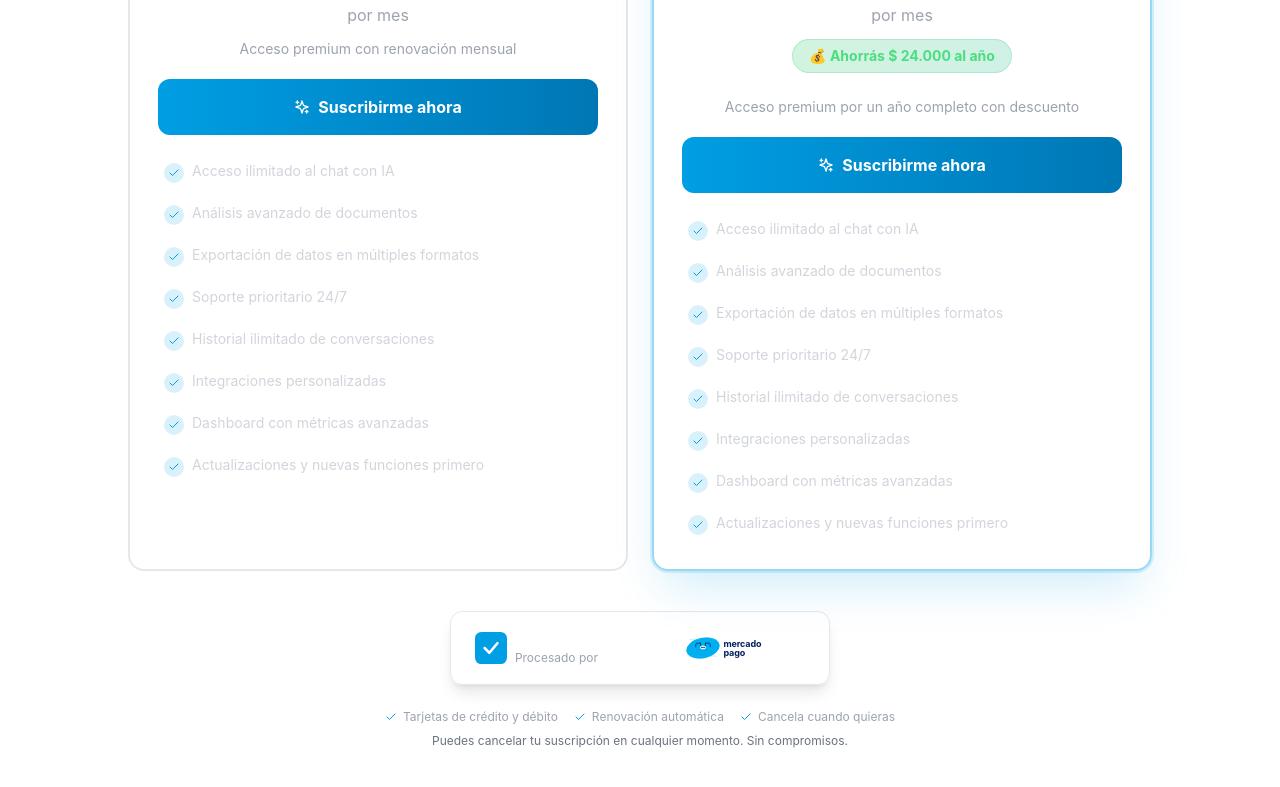
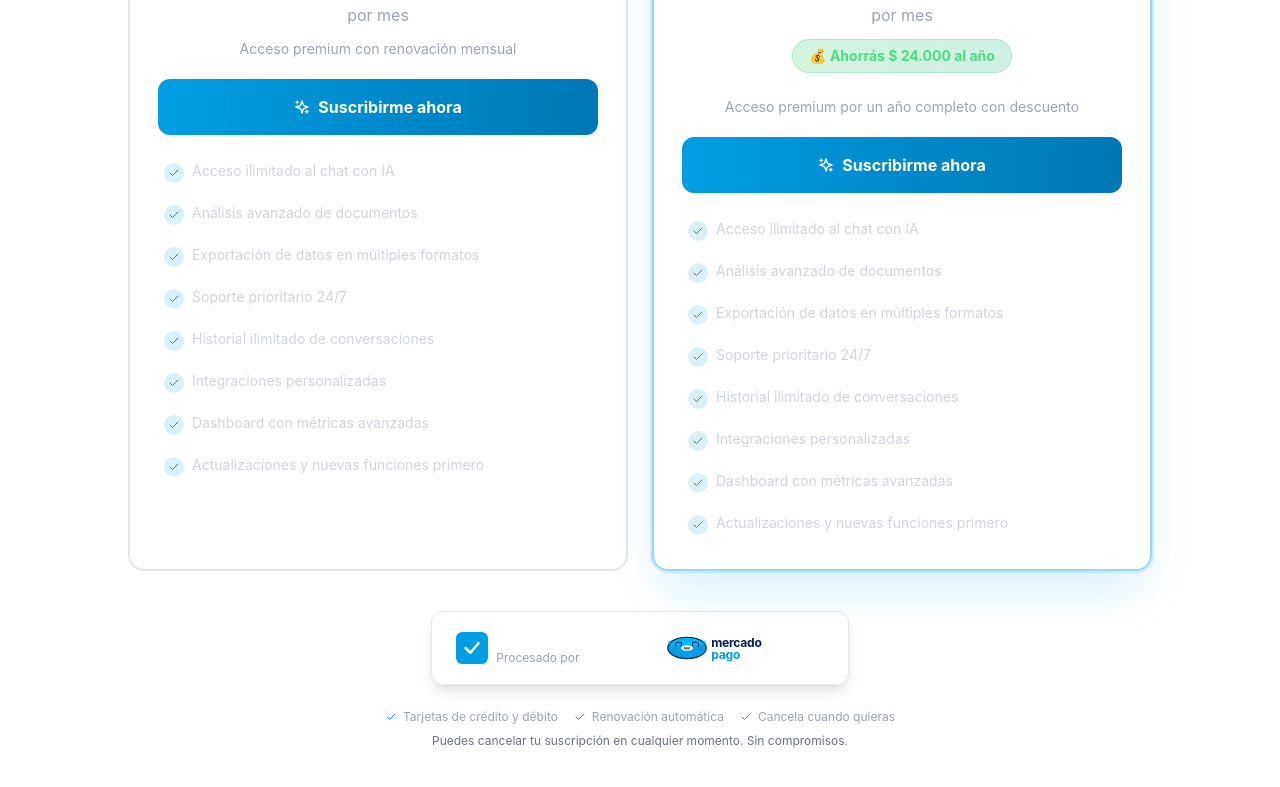
Before and after one commit to EugeNardi/mvp-IAempresas, a React (Vite) app: page /premium in a window 1280 px wide. Shown: the part 533-1320 px from the top of the page. Built offline with nearby package versions, Linux system fonts and the light colour scheme; no server answers.

Commit message:
commit12

```diff
--- a/src/pages/Premium.jsx
+++ b/src/pages/Premium.jsx
@@ -111,12 +111,14 @@ const Premium = () => {
             <span className="text-xs text-[#009EE3] font-semibold tracking-wide">DESBLOQUEA TODO EL POTENCIAL</span>
           </div>
 
-          <h1 className="text-3xl sm:text-4xl md:text-5xl lg:text-6xl font-bold text-white mb-3 sm:mb-4 leading-tight w-full flex items-center justify-center gap-2 sm:gap-3">
-            <span>Hazte</span>
-            <span className="bg-gradient-to-r from-[#009EE3] to-[#0077B5] bg-clip-text text-transparent">
-              Premium
-            </span>
-          </h1>
+          <div className="w-full flex justify-center mb-3 sm:mb-4">
+            <h1 className="text-3xl sm:text-4xl md:text-5xl lg:text-6xl font-bold text-white leading-tight inline-flex items-baseline gap-2 sm:gap-3">
+              <span>Hazte</span>
+              <span className="bg-gradient-to-r from-[#009EE3] to-[#0077B5] bg-clip-text text-transparent">
+                Premium
+              </span>
+            </h1>
+          </div>
 
           <p className="text-sm sm:text-base md:text-lg text-gray-400 max-w-2xl mx-auto leading-relaxed px-4">
             Accede a funcionalidades exclusivas y lleva tu negocio al siguiente nivel con IA
@@ -151,7 +153,7 @@ const Premium = () => {
                 {/* Popular Badge */}
                 {isAnnual && (
                   <div className="absolute -top-3 left-1/2 -translate-x-1/2 z-10">
-                    <div className="bg-gradient-to-r from-[#FFD700] to-[#FFA500] text-black text-xs font-bold px-3 sm:px-4 py-1 sm:py-1.5 rounded-full shadow-lg">
+                    <div className="bg-gradient-to-r from-[#009EE3] to-[#0077B5] text-white text-xs font-bold px-3 sm:px-4 py-1 sm:py-1.5 rounded-full shadow-lg">
                       ⭐ MÁS POPULAR
                     </div>
                   </div>
@@ -250,38 +252,40 @@ const Premium = () => {
                 </div>
               </div>
               <div className="hidden sm:block h-10 w-px bg-dark-border mx-2"></div>
-              {/* Mercado Pago Logo - Professional Version */}
+              {/* Mercado Pago Logo - Official Style */}
               <div className="flex items-center justify-center">
-                <svg className="h-7 sm:h-9 w-auto" viewBox="0 0 1000 300" fill="none" xmlns="http://www.w3.org/2000/svg" preserveAspectRatio="xMidYMid meet">
-                  {/* Icon Background - Oval */}
-                  <ellipse cx="150" cy="150" rx="140" ry="85" fill="#009EE3" transform="rotate(-12 150 150)"/>
-                  <ellipse cx="150" cy="150" rx="140" ry="85" fill="#00C8FF" transform="rotate(-12 150 150)" opacity="0.4"/>
+                <svg className="h-8 sm:h-10 w-auto" viewBox="0 0 1100 280" fill="none" xmlns="http://www.w3.org/2000/svg" preserveAspectRatio="xMidYMid meet">
+                  {/* Oval Background - Main */}
+                  <ellipse cx="140" cy="140" rx="135" ry="75" fill="#009EE3"/>
 
-                  {/* Handshake - Left Hand */}
-                  <path d="M90 140 L90 120 Q90 110 100 110 L130 110" stroke="#001F5C" strokeWidth="6" fill="none" strokeLinecap="round" strokeLinejoin="round"/>
-                  <path d="M130 110 L130 145" stroke="#001F5C" strokeWidth="6" strokeLinecap="round"/>
+                  {/* Oval Background - Top Wave */}
+                  <path d="M5 100 Q70 80 140 100 Q210 120 275 100" fill="#00C8FF" opacity="0.8"/>
+                  <ellipse cx="140" cy="100" rx="135" ry="30" fill="#00C8FF" opacity="0.6"/>
 
-                  {/* Handshake - Right Hand */}
-                  <path d="M210 140 L210 120 Q210 110 200 110 L170 110" stroke="#001F5C" strokeWidth="6" fill="none" strokeLinecap="round" strokeLinejoin="round"/>
-                  <path d="M170 110 L170 145" stroke="#001F5C" strokeWidth="6" strokeLinecap="round"/>
+                  {/* Oval Border */}
+                  <ellipse cx="140" cy="140" rx="135" ry="75" fill="none" stroke="#001F5C" strokeWidth="8"/>
 
-                  {/* Handshake - Connection */}
-                  <ellipse cx="150" cy="145" rx="25" ry="15" fill="white" opacity="0.9"/>
-                  <circle cx="140" cy="145" r="5" fill="#001F5C"/>
-                  <circle cx="150" cy="145" r="5" fill="#001F5C"/>
-                  <circle cx="160" cy="145" r="5" fill="#001F5C"/>
+                  {/* Handshake - Left arm */}
+                  <path d="M60 130 L60 110 Q60 100 70 100 L100 100" stroke="#001F5C" strokeWidth="7" fill="none" strokeLinecap="round" strokeLinejoin="round"/>
+                  <path d="M100 100 L100 140" stroke="#001F5C" strokeWidth="7" strokeLinecap="round"/>
 
-                  {/* Waves - Top */}
-                  <path d="M40 80 Q80 70 120 80 Q160 90 200 80 Q240 70 260 80" stroke="#00C8FF" strokeWidth="4" fill="none" opacity="0.6"/>
+                  {/* Handshake - Right arm */}
+                  <path d="M220 130 L220 110 Q220 100 210 100 L180 100" stroke="#001F5C" strokeWidth="7" fill="none" strokeLinecap="round" strokeLinejoin="round"/>
+                  <path d="M180 100 L180 140" stroke="#001F5C" strokeWidth="7" strokeLinecap="round"/>
 
-                  {/* Waves - Bottom */}
-                  <path d="M40 220 Q80 210 120 220 Q160 230 200 220 Q240 210 260 220" stroke="#00C8FF" strokeWidth="4" fill="none" opacity="0.6"/>
+                  {/* Handshake - Hands joining */}
+                  <ellipse cx="140" cy="140" rx="45" ry="20" fill="white" opacity="0.95"/>
+                  <circle cx="125" cy="140" r="6" fill="#001F5C"/>
+                  <circle cx="140" cy="140" r="6" fill="#001F5C"/>
+                  <circle cx="155" cy="140" r="6" fill="#001F5C"/>
+                  <circle cx="132" cy="150" r="4" fill="#001F5C" opacity="0.7"/>
+                  <circle cx="148" cy="150" r="4" fill="#001F5C" opacity="0.7"/>
 
                   {/* Text: mercado */}
-                  <text x="320" y="140" fill="#001F5C" fontSize="75" fontWeight="700" fontFamily="-apple-system, BlinkMacSystemFont, 'Segoe UI', Roboto, Arial, sans-serif" letterSpacing="-1">mercado</text>
+                  <text x="310" y="130" fill="#001F5C" fontSize="85" fontWeight="700" fontFamily="-apple-system, BlinkMacSystemFont, 'Segoe UI', Roboto, Arial, sans-serif" letterSpacing="-2">mercado</text>
 
                   {/* Text: pago */}
-                  <text x="320" y="215" fill="#001F5C" fontSize="75" fontWeight="700" fontFamily="-apple-system, BlinkMacSystemFont, 'Segoe UI', Roboto, Arial, sans-serif" letterSpacing="-1">pago</text>
+                  <text x="310" y="215" fill="#009EE3" fontSize="85" fontWeight="700" fontFamily="-apple-system, BlinkMacSystemFont, 'Segoe UI', Roboto, Arial, sans-serif" letterSpacing="-2">pago</text>
                 </svg>
               </div>
             </div>
```
